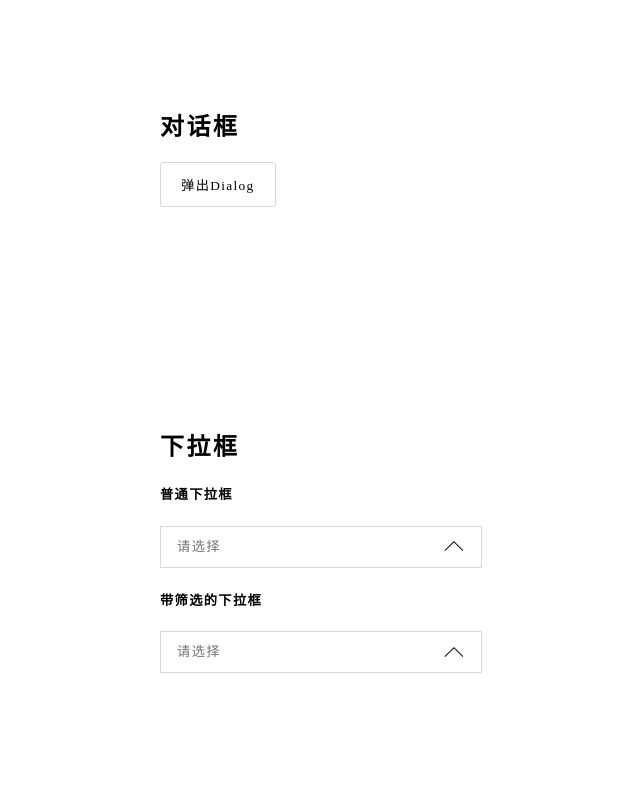
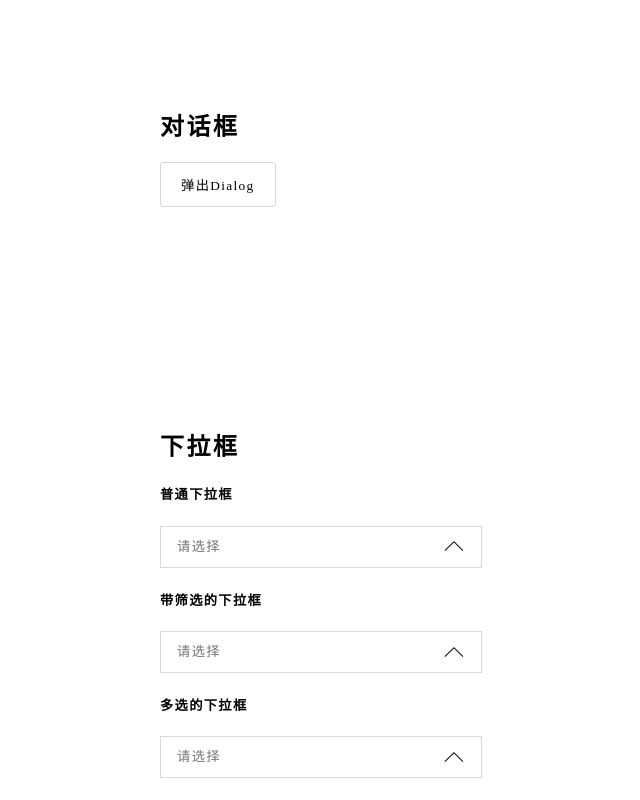
Before and after one commit to ksdhy12345/largev-ui, a Vue app: page / in a window 1280 px wide. Shown: the part 2127-2927 px from the top of the page, without its empty margins (324-964 px from the left). Built offline with nearby package versions, Linux system fonts and the light colour scheme.

Commit message:
完成select的单选、筛选功能

```diff
--- a/src/components/Input/Input.vue
+++ b/src/components/Input/Input.vue
@@ -91,6 +91,7 @@ export default {
       type: Number,
       default: 20,
     },
+    ref: {},
   },
   emits: [
     'update:modelValue',
@@ -176,6 +177,8 @@ export default {
 
     const blur = () => input.value.blur()
 
+    window.onblur = () => input.value.blur()
+
     return {
       handleInput,
       isClear,
--- a/src/components/Option/Option.vue
+++ b/src/components/Option/Option.vue
@@ -3,12 +3,15 @@
     class="ls-option"
     :class="{'ls-option-empty':empty,'ls-option-selected':selected() == value && selected() != ''}"
     @click="handleClick"
+    @mousedown="mousedown"
     v-show="show"
     ref="option"
     :isMatch="isMatch"
     :empty="empty"
   >
-    <slot></slot>
+    <span>
+      <slot></slot>
+    </span>
   </div>
 </template>
 
@@ -40,10 +43,7 @@ export default {
       }
     }
 
-    watch(filter, (newValue, oldValue) => {
-      // if (oldValue === newValue) return false
-      console.log('old' + oldValue, 'new' + newValue)
-      // console.log(oldValue === newValue)
+    watch(filter, () => {
       if (
         filter().trim() != '' &&
         option.value.innerText.trim().indexOf(filter().trim()) == -1 &&
@@ -57,6 +57,10 @@ export default {
       }
     })
 
+    const mousedown = (e) => {
+      e.preventDefault()
+    }
+
     return {
       handleClick,
       change,
@@ -64,6 +68,7 @@ export default {
       show,
       option,
       isMatch,
+      mousedown,
     }
   },
 }
--- a/src/components/Select/Select.vue
+++ b/src/components/Select/Select.vue
@@ -1,14 +1,14 @@
 <template>
-  <div class="ls-select" tabindex="0" @blur="showList = false" @keypress.enter="handleClick">
+  <div class="ls-select" tabindex="0" @blur="showList = false">
     <ls-input
       :disabled="isInputDisabled"
-      :placeholder="prevSelect.selectLabel || placeholder"
+      :placeholder="select.selectLabel || placeholder"
       class="ls-select-container"
-      v-model="select.selectLabel"
+      v-model="inputValue"
       @click="handleClick"
-      @blur="handleInputBlur"
       @focus="handleInputFocus"
       @change.stop
+      @blur="handleInputBlur"
       ref="input"
     ></ls-input>
 
@@ -35,8 +35,8 @@
 </template>
 
 <script>
-import { computed, effect, effectScope, reactive, ref } from '@vue/reactivity'
-import { nextTick, onMounted, provide, watch } from '@vue/runtime-core'
+import { computed, reactive, ref } from '@vue/reactivity'
+import { nextTick, watch } from '@vue/runtime-core'
 import Option from '../Option/Option.vue'
 export default {
   components: { Option },
@@ -67,7 +67,7 @@ export default {
     },
     type: {
       type: String,
-      validator: (val) => ['default', 'search'].includes(val),
+      validator: (val) => ['default'].includes(val),
       default: 'default',
     },
   },
@@ -76,7 +76,10 @@ export default {
     return {
       change: this.change,
       selected: () => this.select.selectValue,
-      filter: () => this.select.selectLabel,
+      /**
+       * 该方式传递响应式数据会丢失初始数据响应
+       */
+      filter: () => this.inputValue,
     }
   },
 
@@ -89,14 +92,12 @@ export default {
     const isEmpty = ref(false)
     const input = ref(null)
     const options = ref(null)
+
+    // input值（可筛选时）
+    const inputValue = ref('')
+
     // 当前选中项
     const select = reactive({
-      selectLabel: '',
-      selectValue: '',
-    })
-
-    // 之前选中项
-    const prevSelect = reactive({
       selectLabel: '',
       selectValue: '',
     })
@@ -108,7 +109,10 @@ export default {
     // 点击 select 选择器
     const handleClick = (e) => {
       showList.value = !showList.value
-      if (!showList.value) e.target.blur()
+      if (!showList.value) {
+        e.target.blur()
+        inputValue.value = select.selectLabel
+      }
     }
 
     // 动画
@@ -145,10 +149,9 @@ export default {
      * @param label 选中值的文本
      */
     const change = (value, label) => {
-      prevSelect.selectValue = select.selectValue
-      prevSelect.selectLabel = select.selectLabel
       // 展示文本的改变
       select.selectLabel = label
+      inputValue.value = label
       // 记录选中的值
       select.selectValue = value
       // 响应外层的 v-model
@@ -157,10 +160,14 @@ export default {
       value !== '' && emit('change', value)
       // 关闭选项列表
       showList.value = false
+      input.value.blur()
     }
 
     // 筛选过滤结果为空时提供空值
-    const checkList = () => {
+    watch(inputValue, () => {
+      if (inputValue.value == '') {
+        isEmpty.value = false
+      } else {
         nextTick(() => {
           if (!isInputDisabled.value && showList.value) {
             if (
@@ -177,22 +184,17 @@ export default {
           }
         })
       }
+    })
 
-// ***********************************问题代码********************************
     const handleInputFocus = (e) => {
-      prevSelect.selectLabel = select.selectLabel
-      select.selectLabel = ''
-      watch(() => select.selectLabel, checkList)
+      inputValue.value = ''
     }
 
-    const handleInputBlur = (e) => {
-      if (select.selectLabel == '' && prevSelect.selectLabel != '') {
-        select.selectLabel = prevSelect.selectLabel
+    const handleInputBlur = () => {
+      inputValue.value = select.selectLabel
+      showList.value = false
     }
-      // select.selectLabel = ''
-      // showList.value = false
-    }
-// ***********************************end********************************
+
     return {
       showList,
       position,
@@ -208,9 +210,8 @@ export default {
       input,
       isInputDisabled,
       change,
-      prevSelect,
       options,
-      checkList,
+      inputValue,
     }
   },
 }
--- a/src/examples/select.vue
+++ b/src/examples/select.vue
@@ -7,6 +7,10 @@
     </ls-select>
     <h5>带筛选的下拉框</h5>
     <ls-select v-model="data" @change="handleChange" filter>
+      <ls-option v-for="item in list" :key="item.value" :value="item.id">{{item.name}}</ls-option>
+    </ls-select>
+    <h5>多选的下拉框</h5>
+    <ls-select v-model="data" @change="handleChange" multiple>
       <ls-option v-for="item in list" :key="item.value" :value="item.id">{{item.name}}</ls-option>
     </ls-select>
   </div>
```
Also changed, not shown: 1 other file (tests, documents, lock files or other folders). Lines whose indentation alone changed are shown as unchanged.
